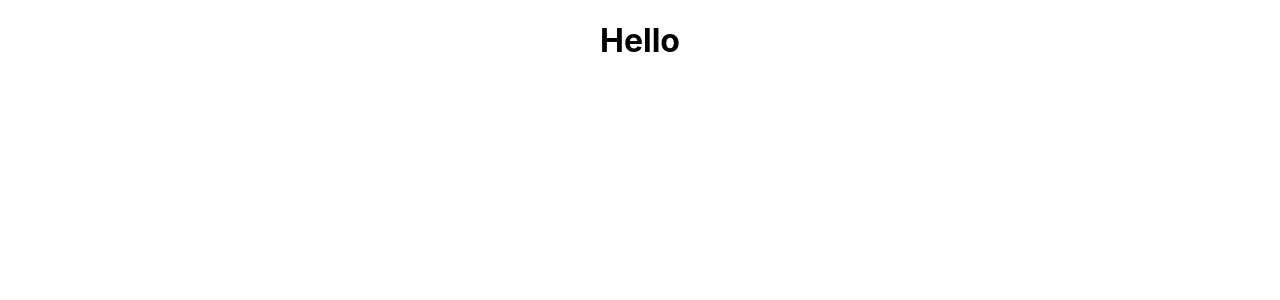
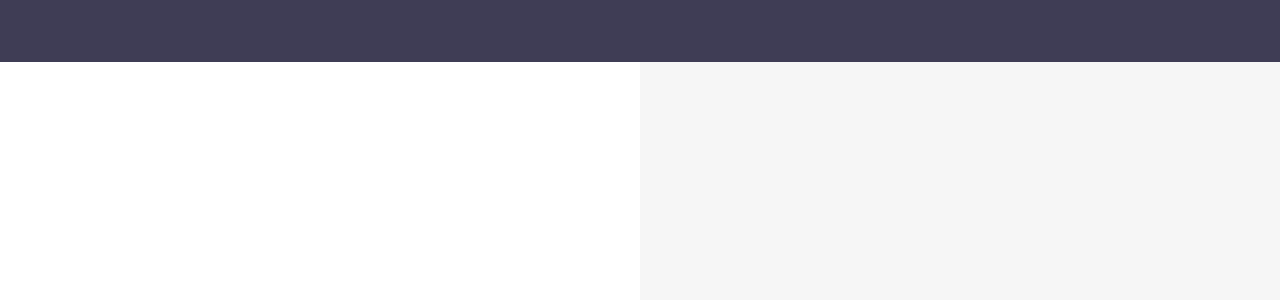
Before and after one commit to JorbFreire/hackathon, a React (Create React App) app: page / in a window 1280 px wide. Shown: the top 300 px of the page. Built offline with nearby package versions, Linux system fonts and the light colour scheme.

Commit message:
empty skeleton

```diff
--- a/src/App.css
+++ b/src/App.css
@@ -1,3 +1,8 @@
 .App {
   text-align: center;
+  background-color: hotpink;
 }
+.page {
+  min-height: 100%;
+  min-width: 100%;
+}
--- a/src/App.js
+++ b/src/App.js
@@ -1,10 +1,12 @@
 import React from 'react';
 import './App.css';
+
+import LoginPage from './pages/LoginPage';
 
 function App() {
   return (
     <div className="App">
-      <h1> Hello </h1>
+      <LoginPage />
     </div>
   );
 }
--- a/src/index.css
+++ b/src/index.css
@@ -1,3 +1,10 @@
+* {
+  margin: 0;
+  padding: 0;
+  outline: 0;
+  box-sizing: border-box;
+}
+
 body {
   margin: 0;
   font-family: -apple-system, BlinkMacSystemFont, 'Segoe UI', 'Roboto', 'Oxygen',
@@ -11,3 +18,9 @@
   font-family: source-code-pro, Menlo, Monaco, Consolas, 'Courier New',
     monospace;
 }
+
+body, .root, .App {
+  margin: 0;
+  width: 100vw;
+  height: 100vh;
+}
--- /dev/null
+++ b/src/pages/LoginPage/index.js
@@ -0,0 +1,20 @@
+import React from 'react';
+import './styles.css';
+
+const LoginPage = () => (
+  <div className="page" id="LoginPage">
+    <header>
+
+    </header>
+    <main>
+      <div id="LoginCollum">
+
+      </div>
+      <div id="RegistrationArtCollum">
+
+      </div>
+    </main>
+  </div>
+);
+
+export default LoginPage;
--- /dev/null
+++ b/src/pages/LoginPage/styles.css
@@ -0,0 +1,25 @@
+/* ok */
+#LoginPage {
+  background-color: rgb(77, 26, 145);
+  height: 100%;
+}
+
+#LoginPage header {
+  background-color: #3f3d55;
+  height: 62px;
+}
+
+#LoginPage main {
+  min-height: calc(100% - 62px);
+  display: flex;
+  flex-direction: row;
+}
+
+#LoginPage main #LoginCollum {
+  background-color: #ffffff;
+  width: 50%;
+}
+#LoginPage main #RegistrationArtCollum {
+  background-color: #f6f6f6;
+  width: 50%;
+}
```
